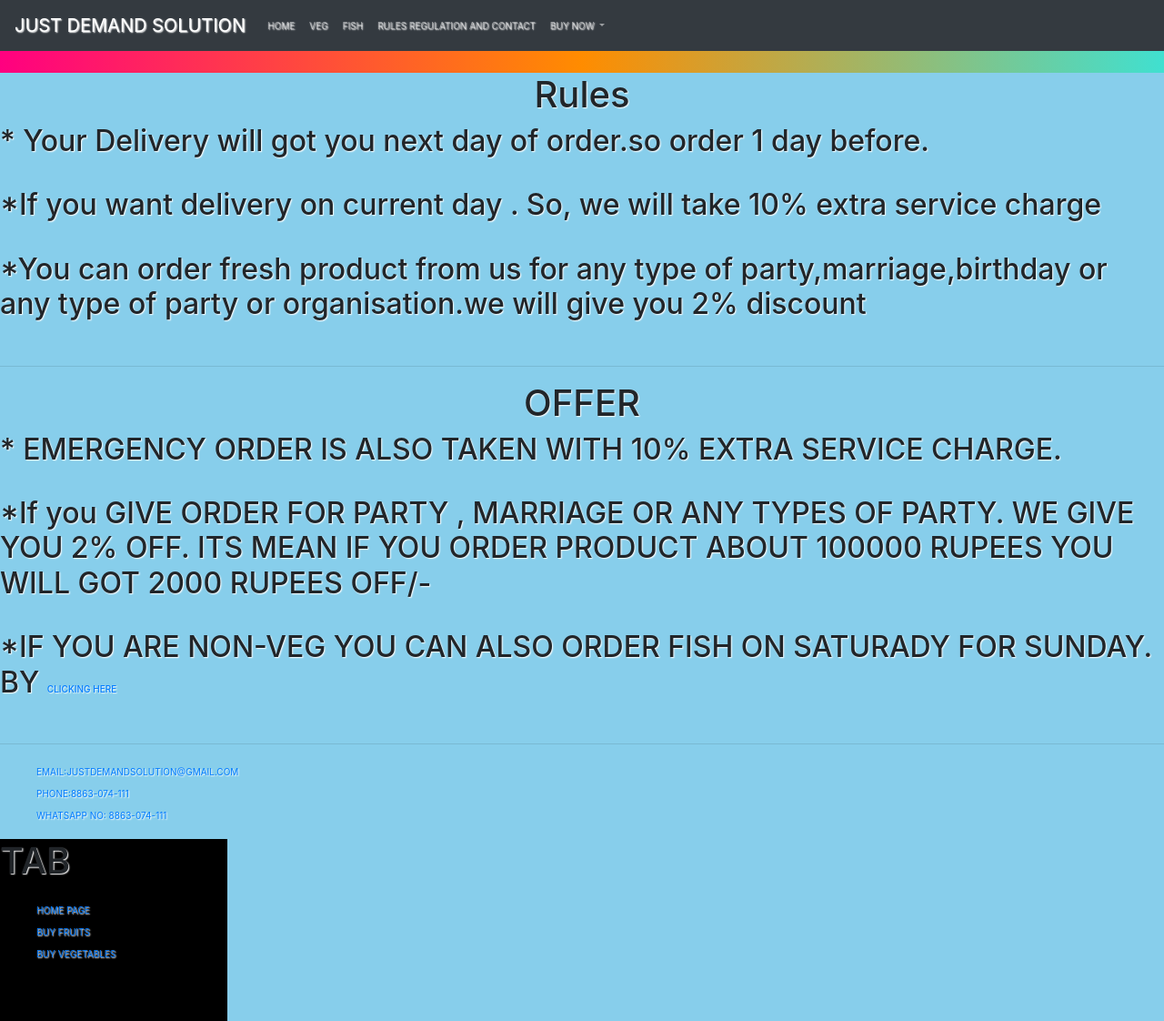
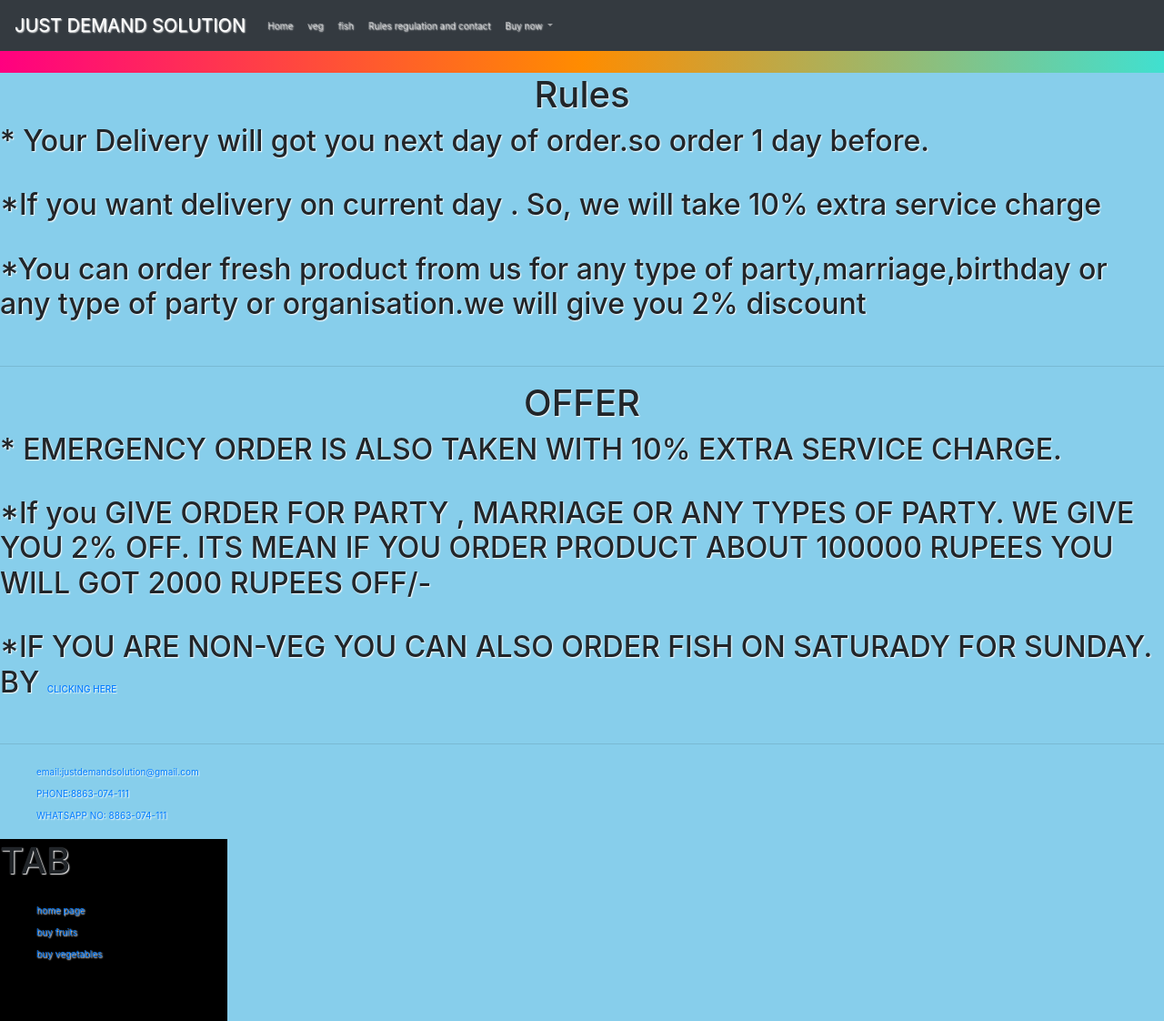
Before and after one commit to anthorrohit/website, a PHP site: page /rules.html in a window 1280 px wide. Shown: the whole page at 91% size. Run offline with PHP 8.4, Linux system fonts and the light colour scheme; some libraries are stand-ins or nearby versions.

Commit message:
Update rules.css

```diff
--- a/rules.css
+++ b/rules.css
@@ -15,7 +15,7 @@ p{font-color: #fff;
 }
 a{font-color: #fff;
 	color: white;
-	text-transform: uppercase;
+
 	text-decoration: none;
 	font-size: 10px
 }
```
